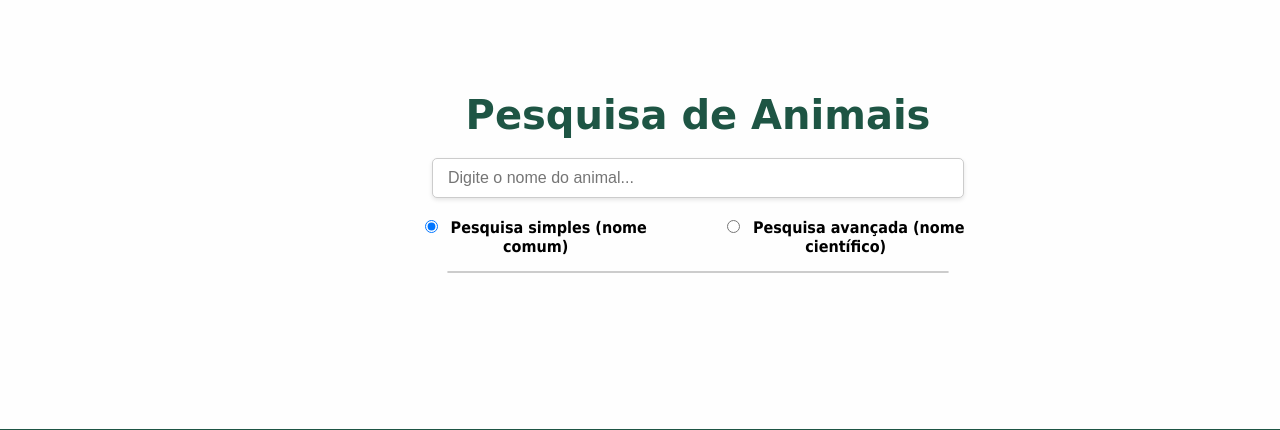
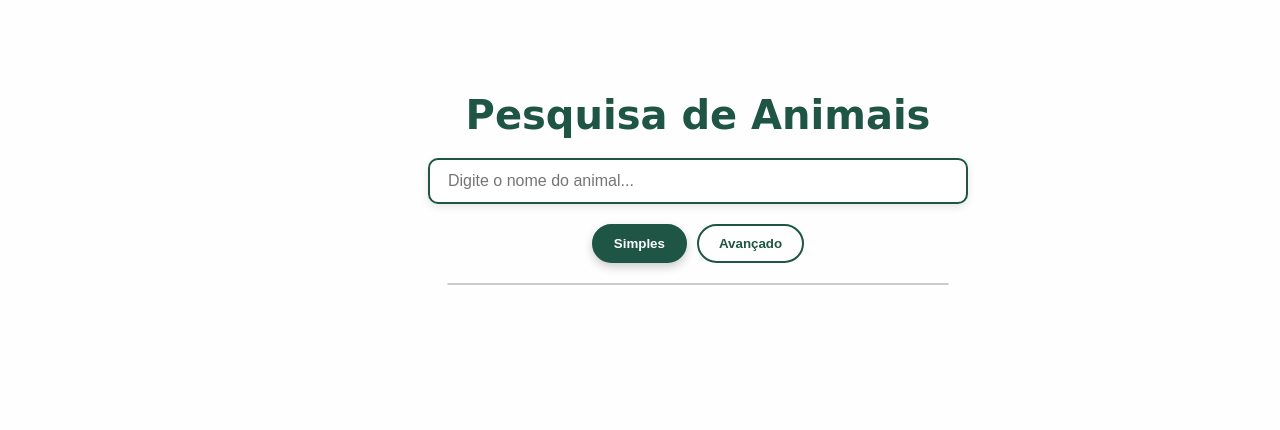
Before and after one commit to VHEB/Biomap, a Django app: page /pesquisa/ in a window 1280 px wide. Shown: the part 94-524 px from the top of the page. Run offline with Django 5.2, Linux system fonts and the light colour scheme; some web fonts are replaced.

Commit message:
style: arrumado os botões de simples/avançado

```diff
--- a/core/templates/base.html
+++ b/core/templates/base.html
@@ -54,6 +54,7 @@
                 <img src="{% static 'img/logo.png' %}" alt="Logo BioMap">
                 <p class="footer_slogan">"Levando conhecimento para todos os lugares."</p>
                 <p class="footer_mission">Acreditamos que o conhecimento leva à conscientização!</p>
+                <p class="footer_text">&copy; 2025 BioMap - Todos os direitos reservados.</p>
             </div>
             <div class="footer_menu">
                 <h3>Links Rápidos</h3>
@@ -65,7 +66,7 @@
 
                 </ul>
             </div>
-            <p class="footer_text">&copy; 2025 BioMap - Todos os direitos reservados.</p>
+
         </div>
     </footer>
     {% if messages %}
--- a/core/templates/pesquisa.html
+++ b/core/templates/pesquisa.html
@@ -7,15 +7,9 @@
     <div class="search-container">
         <input type="text" id="search-box" placeholder="Digite o nome do animal...">
 
-        <div class="search-options">
-            <label>
-                <input type="radio" name="modo" value="comum" checked>
-                Pesquisa simples (nome comum)
-            </label>
-            <label>
-                <input type="radio" name="modo" value="cientifico">
-                Pesquisa avançada (nome científico)
-            </label>
+        <div class="toggle-buttons">
+            <button id="btn-comum" class="toggle-btn active" data-mode="comum">Simples</button>
+            <button id="btn-cientifico" class="toggle-btn" data-mode="cientifico">Avançado</button>
         </div>
 
         <ul id="suggestions" class="list-group mt-2"></ul>
@@ -26,10 +20,25 @@
 document.addEventListener("DOMContentLoaded", function () {
     const searchBox = document.getElementById("search-box");
     const suggestionsList = document.getElementById("suggestions");
+    const buttons = document.querySelectorAll(".toggle-btn");
+    let modo = "comum";
 
+    // Alternar entre Simples / Avançado
+    buttons.forEach(btn => {
+        btn.addEventListener("click", () => {
+            buttons.forEach(b => b.classList.remove("active"));
+            btn.classList.add("active");
+            modo = btn.dataset.mode;
+            suggestionsList.innerHTML = "";
+            searchBox.placeholder = (modo === "comum")
+                ? "Digite o nome comum do animal..."
+                : "Digite o nome científico do animal...";
+        });
+    });
+
+    // Autocomplete da busca
     searchBox.addEventListener("input", function () {
         const query = searchBox.value.trim();
-        const modo = document.querySelector('input[name="modo"]:checked').value;
 
         if (query.length < 2) {
             suggestionsList.innerHTML = "";
@@ -71,38 +80,72 @@ document.addEventListener("DOMContentLoaded", function () {
     text-align: center;
     margin-top: 40px;
 }
+
 .search-container {
     width: 100%;
     max-width: 600px;
     margin: 0 auto;
 }
-.search-options {
+
+#search-box {
+    width: 100%;
+    padding: 12px 18px;
+    border-radius: 10px;
+    border: 2px solid var(--primary-color);
+    outline: none;
+    font-size: 16px;
+    box-shadow: 0 3px 8px rgba(0,0,0,0.1);
+    transition: all 0.2s ease-in-out;
+}
+#search-box:focus {
+    border-color: var(--secondary-color);
+    box-shadow: 0 4px 12px rgba(0,0,0,0.15);
+}
+
+.toggle-buttons {
     display: flex;
     justify-content: center;
-    gap: 20px;
-    margin: 15px 0;
+    gap: 10px;
+    margin: 20px 0;
+}
+
+.toggle-btn {
+    padding: 10px 20px;
+    border: 2px solid var(--primary-color);
+    border-radius: 25px;
+    background-color: transparent;
+    color: var(--primary-color);
     font-weight: bold;
+    cursor: pointer;
+    transition: all 0.25s ease;
 }
-.search-options label {
-    cursor: pointer;
+
+.toggle-btn:hover {
+    background-color: rgba(0, 0, 0, 0.05);
 }
-.search-options input[type="radio"] {
-    margin-right: 8px;
+
+.toggle-btn.active {
+    background-color: var(--primary-color);
+    color: var(--background-color);
+    box-shadow: 0 4px 10px rgba(0,0,0,0.2);
 }
+
 .list-group {
     list-style: none;
     padding: 0;
     margin: 0;
 }
+
 .list-group-item {
     background-color: #fff;
-    border: 1px solid #ccc;
+    border: 1px solid #ddd;
     padding: 10px 15px;
     cursor: pointer;
     transition: background-color 0.2s;
 }
+
 .list-group-item:hover {
-    background-color: #f0f0f0;
+    background-color: #f9f9f9;
 }
 </style>
 {% endblock %}
```
